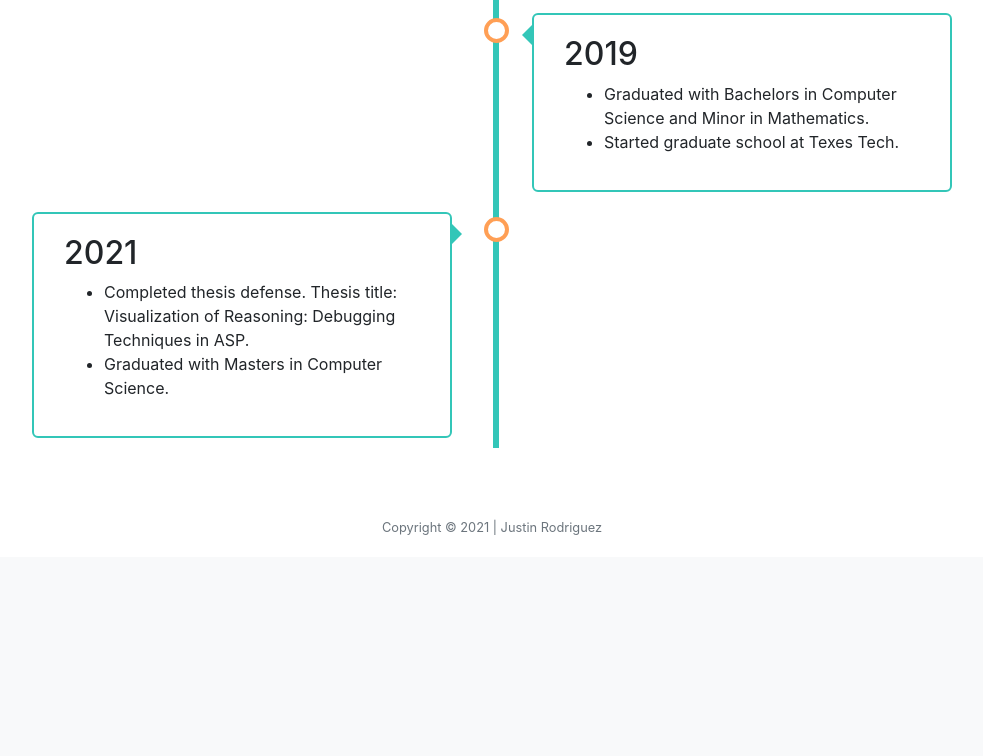
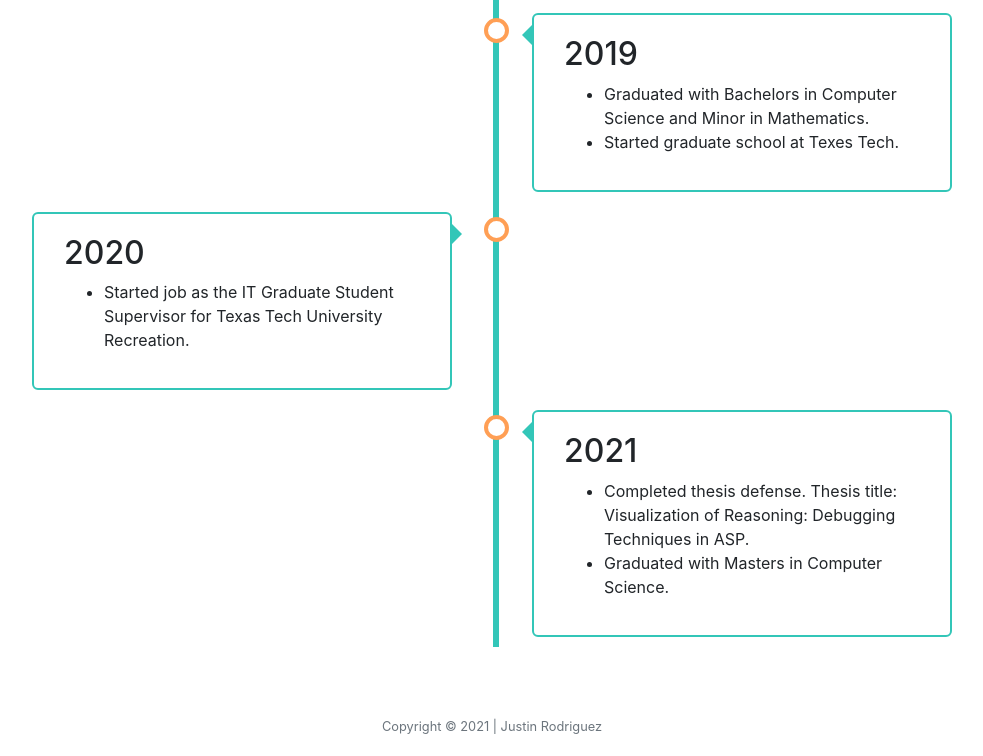
Before and after one commit to just331/personal-website, a Flask app: page /about in a window 1280 px wide. Shown: the part 917-1673 px from the top of the page, without its empty margins (148-1131 px from the left). Before the commit the page ends 1452 px from the top, so only its background shows below. Run offline with Flask 2, Linux system fonts and the light colour scheme; some libraries are stand-ins or nearby versions.

Commit message:
Updated Timeline in about page

```diff
--- a/templates/about.html
+++ b/templates/about.html
@@ -37,6 +37,18 @@
 
 			<div class="container-timeline left">
 				<div class="content">
+					<h2>2020</h2>
+						<ul>
+							<li>
+								Started job as the IT Graduate Student Supervisor for Texas Tech University Recreation.
+							</li>
+
+						</ul>
+				</div>
+			</div>
+
+			<div class="container-timeline right">
+				<div class="content">
 					<h2>2021</h2>
 						<ul>
 							<li>
```
